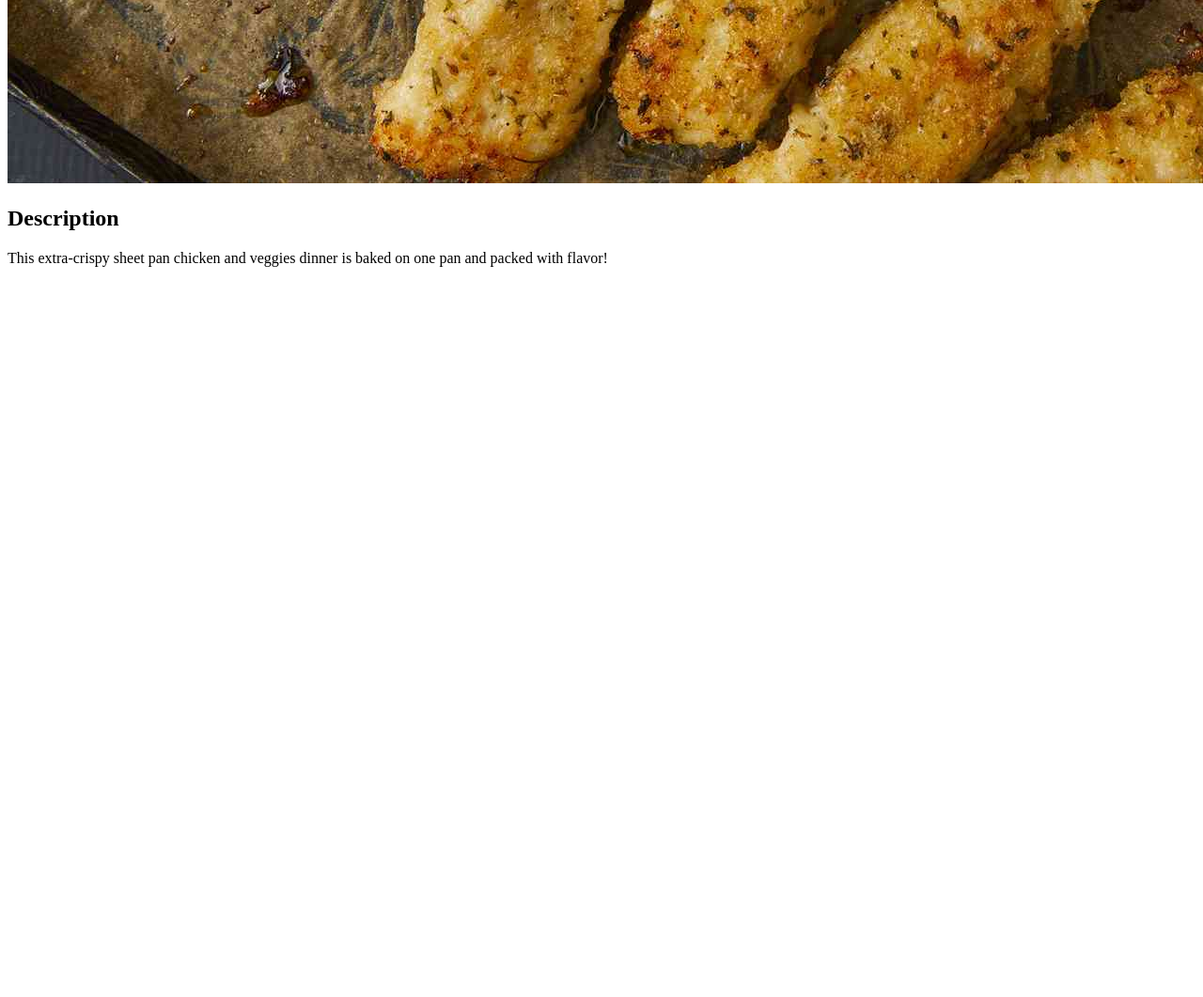
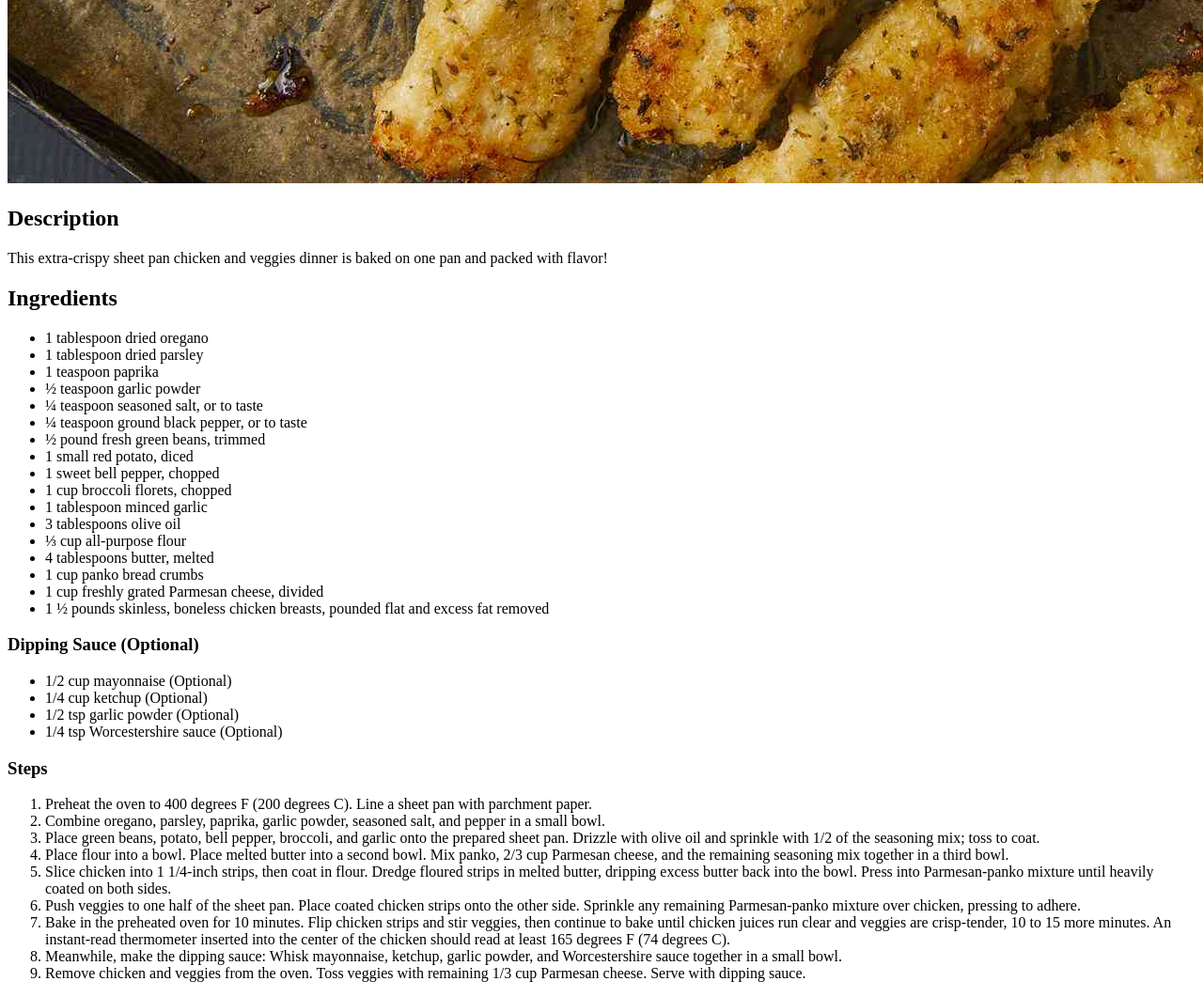
Before and after one commit to Maryam1426/odin-recipes, a plain HTML site: page recipes/parmesan-chicken-veggies.html in a window 1280 px wide. Shown: the part 1036-2097 px from the top of the page at 94% size. Before the commit the page ends 1336 px from the top, so only its background shows below. Drawn offline with Linux system fonts and the light colour scheme.

Commit message:
Ingredients and steps - Added the content of the ingredients and steps of the recipe

```diff
--- a/recipes/parmesan-chicken-veggies.html
+++ b/recipes/parmesan-chicken-veggies.html
@@ -11,5 +11,44 @@
         <img src="../images/274966-sheet-pan-parmesan-chicken-and-veggies-ddmfs-4x3-0155-7cfcf4f7636b452bb8aea50cf1720d8b.jpg" alt="roasted chicken breasts on a lined tray">
         <h2>Description</h2>
         <p>This extra-crispy sheet pan chicken and veggies dinner is baked on one pan and packed with flavor!</p>
+        <h2>Ingredients</h2>
+        <ul>
+            <li>1 tablespoon dried oregano</li>
+            <li>1 tablespoon dried parsley</li>
+            <li>1 teaspoon paprika</li>
+            <li>½ teaspoon garlic powder</li>
+            <li>¼ teaspoon seasoned salt, or to taste</li>
+            <li>¼ teaspoon ground black pepper, or to taste</li>
+            <li>½ pound fresh green beans, trimmed</li>
+            <li>1 small red potato, diced</li>
+            <li>1 sweet bell pepper, chopped</li>
+            <li>1 cup broccoli florets, chopped</li>
+            <li>1 tablespoon minced garlic</li>
+            <li>3 tablespoons olive oil</li>
+            <li>⅓ cup all-purpose flour</li>
+            <li>4 tablespoons butter, melted</li>
+            <li>1 cup panko bread crumbs</li>
+            <li>1 cup freshly grated Parmesan cheese, divided</li>
+            <li>1 ½ pounds skinless, boneless chicken breasts, pounded flat and excess fat removed</li>
+        </ul>
+        <h3>Dipping Sauce (Optional)</h3>
+        <ul>
+            <li>1/2 cup mayonnaise (Optional)</li>
+            <li>1/4 cup ketchup (Optional)</li>
+            <li>1/2 tsp garlic powder (Optional)</li>
+            <li>1/4 tsp Worcestershire sauce (Optional)</li>
+        </ul>
+        <h3>Steps</h3>
+        <ol>
+            <li>Preheat the oven to 400 degrees F (200 degrees C). Line a sheet pan with parchment paper.</li>
+            <li>Combine oregano, parsley, paprika, garlic powder, seasoned salt, and pepper in a small bowl.</li>
+            <li>Place green beans, potato, bell pepper, broccoli, and garlic onto the prepared sheet pan. Drizzle with olive oil and sprinkle with 1/2 of the seasoning mix; toss to coat.</li>
+            <li>Place flour into a bowl. Place melted butter into a second bowl. Mix panko, 2/3 cup Parmesan cheese, and the remaining seasoning mix together in a third bowl.</li>
+            <li>Slice chicken into 1 1/4-inch strips, then coat in flour. Dredge floured strips in melted butter, dripping excess butter back into the bowl. Press into Parmesan-panko mixture until heavily coated on both sides.</li>
+            <li>Push veggies to one half of the sheet pan. Place coated chicken strips onto the other side. Sprinkle any remaining Parmesan-panko mixture over chicken, pressing to adhere.</li>
+            <li>Bake in the preheated oven for 10 minutes. Flip chicken strips and stir veggies, then continue to bake until chicken juices run clear and veggies are crisp-tender, 10 to 15 more minutes. An instant-read thermometer inserted into the center of the chicken should read at least 165 degrees F (74 degrees C).</li>
+            <li>Meanwhile, make the dipping sauce: Whisk mayonnaise, ketchup, garlic powder, and Worcestershire sauce together in a small bowl.</li>
+            <li>Remove chicken and veggies from the oven. Toss veggies with remaining 1/3 cup Parmesan cheese. Serve with dipping sauce.</li>
+        </ol>
     </body>
 </html>
```
